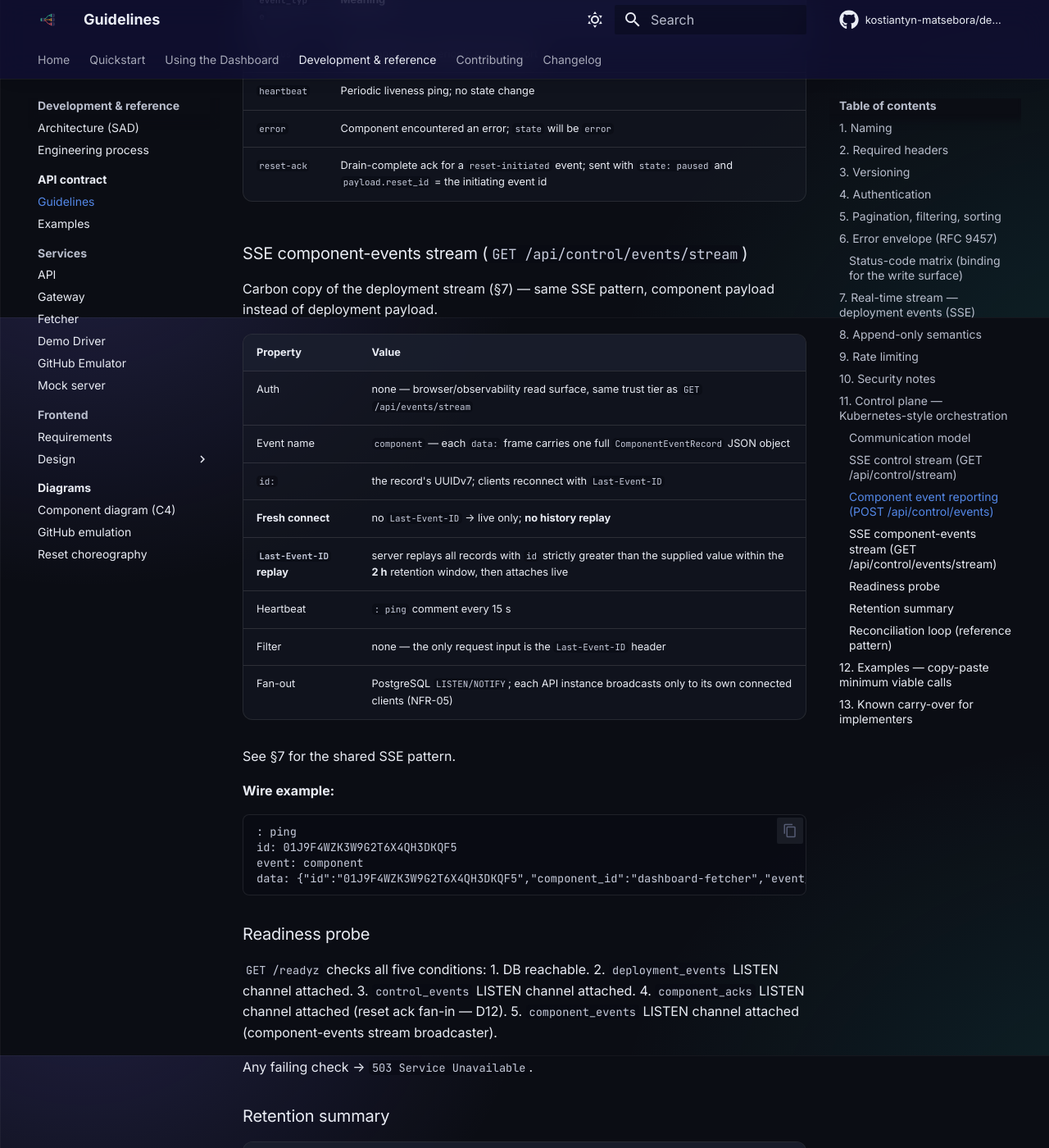
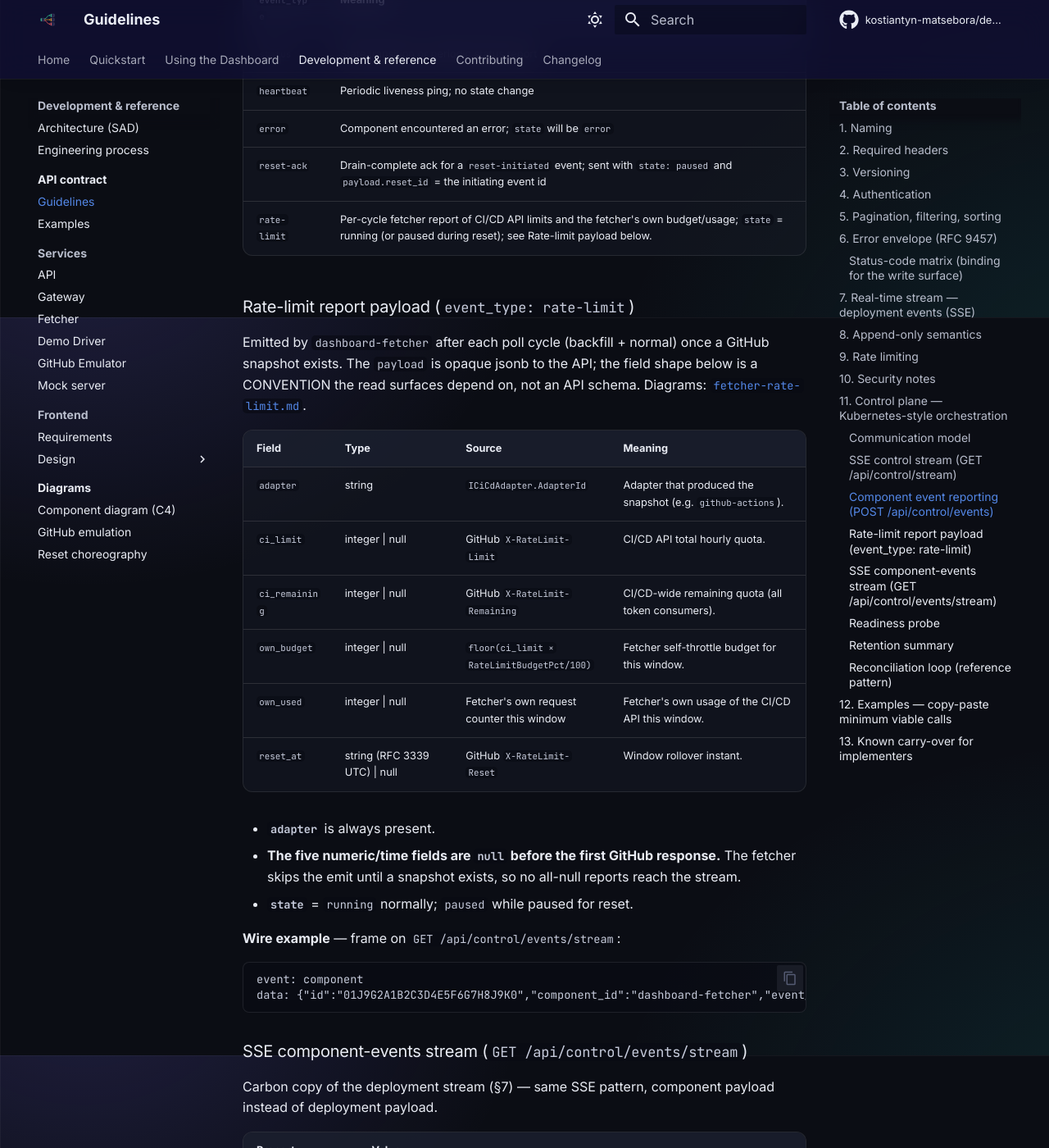
Before and after one commit to kostiantyn-matsebora/deployment-dashboard, an MkDocs documentation site: the page built from docs/api/api-guidelines.md, in a window 1280 px wide and 1400 px high, scrolled down 9513 px. Shown: the whole window at 82% size. Built offline with MkDocs 1.6.1 and Material for MkDocs 9.7.7, drawn with Linux system fonts in a browser that asks for light colours; comment, search, counter and statistics services are not loaded.

Commit message:
docs(contract): rate-limit component-event type + fetcher usage diagram
Define the per-cycle fetcher rate-limit report as a new component-event
`event_type: rate-limit` over the EXISTING control-plane transport
(POST /api/control/events -> component_events -> /api/control/events/stream).
Zero Dashboard.Api change: payload stays opaque jsonb; the field shape is a
convention documented in api-guidelines, not an openapi schema (behaviour-only
rule held). Adds the approved data-flow + consumer-topology diagrams.

Shared contract for the stacked fetcher / demo-panel / SPA impl PRs (TODO L4).

Co-Authored-By: Claude Opus 4.8 (1M context) <noreply@anthropic.com>

````diff
--- a/docs/api/api-guidelines.md
+++ b/docs/api/api-guidelines.md
@@ -268,6 +268,30 @@ data: {"id":"01J9F4X1N6B2C3D4E5F6G7H8J9","type":"reset-completed","component":"*
 | `heartbeat` | Periodic liveness ping; no state change |
 | `error` | Component encountered an error; `state` will be `error` |
 | `reset-ack` | Drain-complete ack for a `reset-initiated` event; sent with `state: paused` and `payload.reset_id` = the initiating event id |
+| `rate-limit` | Per-cycle fetcher report of CI/CD API limits and the fetcher's own budget/usage; `state` = running (or paused during reset); see Rate-limit payload below. |
+
+### Rate-limit report payload (`event_type: rate-limit`)
+
+Emitted by `dashboard-fetcher` after each poll cycle (backfill + normal) once a GitHub snapshot exists. The `payload` is opaque jsonb to the API; the field shape below is a CONVENTION the read surfaces depend on, not an API schema. Diagrams: [`fetcher-rate-limit.md`](../diagrams/fetcher-rate-limit.md).
+
+| Field | Type | Source | Meaning |
+|---|---|---|---|
+| `adapter` | string | `ICiCdAdapter.AdapterId` | Adapter that produced the snapshot (e.g. `github-actions`). |
+| `ci_limit` | integer \| null | GitHub `X-RateLimit-Limit` | CI/CD API total hourly quota. |
+| `ci_remaining` | integer \| null | GitHub `X-RateLimit-Remaining` | CI/CD-wide remaining quota (all token consumers). |
+| `own_budget` | integer \| null | `floor(ci_limit × RateLimitBudgetPct/100)` | Fetcher self-throttle budget for this window. |
+| `own_used` | integer \| null | Fetcher's own request counter this window | Fetcher's own usage of the CI/CD API this window. |
+| `reset_at` | string (RFC 3339 UTC) \| null | GitHub `X-RateLimit-Reset` | Window rollover instant. |
+
+- **`adapter`** is always present.
+- **The five numeric/time fields are `null` before the first GitHub response.** The fetcher skips the emit until a snapshot exists, so no all-null reports reach the stream.
+- **`state`** = `running` normally; `paused` while paused for reset.
+
+**Wire example** — frame on `GET /api/control/events/stream`:
+```
+event: component
+data: {"id":"01J9G2A1B2C3D4E5F6G7H8J9K0","component_id":"dashboard-fetcher","event_type":"rate-limit","state":"running","occurred_at":"2026-06-01T10:30:00Z","received_at":"2026-06-01T10:30:00Z","payload":{"adapter":"github-actions","ci_limit":5000,"ci_remaining":4830,"own_budget":2500,"own_used":170,"reset_at":"2026-06-01T11:00:00Z"}}
+```
 
 ### SSE component-events stream (`GET /api/control/events/stream`)
 
````
Also changed, not shown: docs/diagrams/fetcher-rate-limit.md (added, +88 -0 lines), docs/diagrams/index.md (+8 -0 lines).
